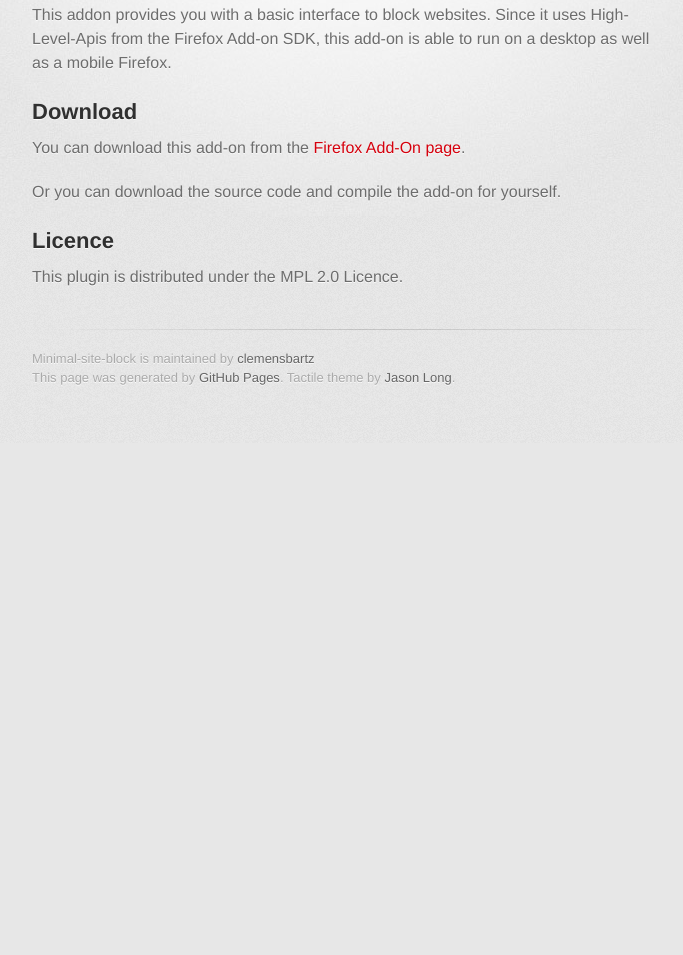
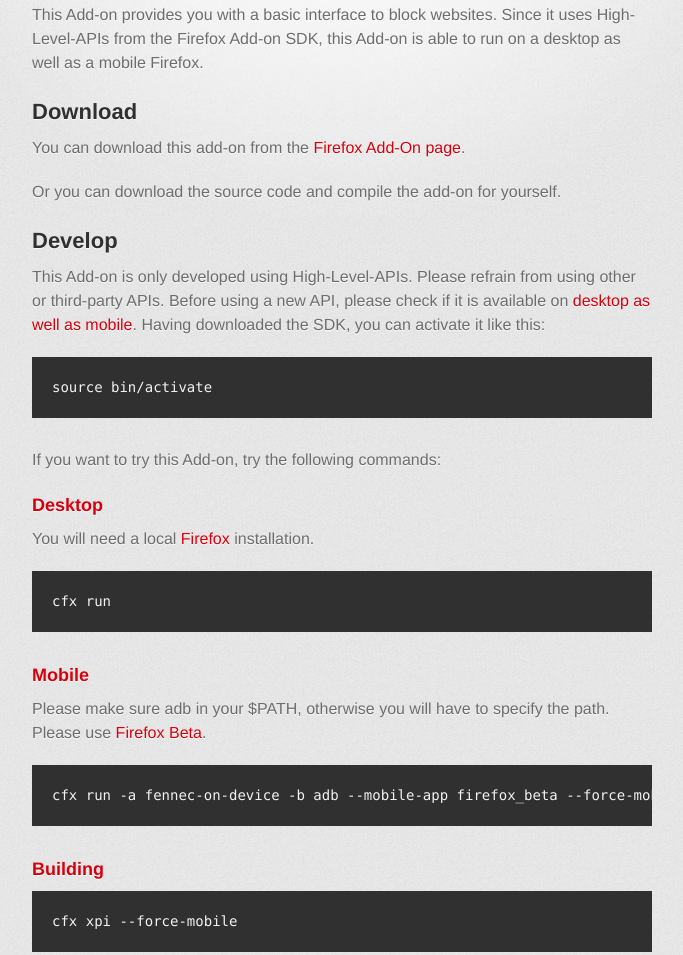
Before and after one commit to jskulski/minimal-site-block, a plain HTML site: page index.html in a window 1280 px wide. Shown: the part 357-1312 px from the top of the page, without its empty margins (298-981 px from the left). Before the commit the page ends 800 px from the top, so only its background shows below. Drawn offline with Linux system fonts and the light colour scheme; a web font is replaced by a local one.

```diff
--- a/index.html
+++ b/index.html
@@ -4,9 +4,9 @@
     <meta charset='utf-8'>
     <meta http-equiv="X-UA-Compatible" content="chrome=1">
     <link href='https://fonts.googleapis.com/css?family=Chivo:900' rel='stylesheet' type='text/css'>
-    <link rel="stylesheet" type="text/css" href="stylesheets/stylesheet.css" media="screen" />
-    <link rel="stylesheet" type="text/css" href="stylesheets/pygment_trac.css" media="screen" />
-    <link rel="stylesheet" type="text/css" href="stylesheets/print.css" media="print" />
+    <link rel="stylesheet" type="text/css" href="stylesheets/stylesheet.css" media="screen">
+    <link rel="stylesheet" type="text/css" href="stylesheets/pygment_trac.css" media="screen">
+    <link rel="stylesheet" type="text/css" href="stylesheets/print.css" media="print">
     <!--[if lt IE 9]>
     <script src="//html5shiv.googlecode.com/svn/trunk/html5.js"></script>
     <![endif]-->
@@ -37,7 +37,7 @@
 <h2>
 <a name="introduction" class="anchor" href="#introduction"><span class="octicon octicon-link"></span></a>Introduction</h2>
 
-<p>This addon provides you with a basic interface to block websites. Since it uses High-Level-Apis from the Firefox Add-on SDK, this add-on is able to run on a desktop as well as a mobile Firefox.</p>
+<p>This Add-on provides you with a basic interface to block websites. Since it uses High-Level-APIs from the Firefox Add-on SDK, this Add-on is able to run on a desktop as well as a mobile Firefox.</p>
 
 <h2>
 <a name="download" class="anchor" href="#download"><span class="octicon octicon-link"></span></a>Download</h2>
@@ -45,6 +45,39 @@
 <p>You can download this add-on from the <a href="https://addons.mozilla.org/firefox/addon/minimal-site-block/">Firefox Add-On page</a>.</p>
 
 <p>Or you can download the source code and compile the add-on for yourself.</p>
+
+<h2>
+<a name="develop" class="anchor" href="#develop"><span class="octicon octicon-link"></span></a>Develop</h2>
+
+<p>This Add-on is only developed using High-Level-APIs. Please refrain from using other or third-party APIs. Before using a new API, please check if it is available on <a href="https://developer.mozilla.org/en-US/Add-ons/SDK/Tutorials/Mobile_development">desktop as well as mobile</a>.
+Having downloaded the SDK, you can activate it like this:</p>
+
+<pre><code>source bin/activate
+</code></pre>
+
+<p>If you want to try this Add-on, try the following commands:</p>
+
+<h3>
+<a name="desktop" class="anchor" href="#desktop"><span class="octicon octicon-link"></span></a>Desktop</h3>
+
+<p>You will need a local <a href="https://www.mozilla.org/firefox">Firefox</a> installation.</p>
+
+<pre><code>cfx run
+</code></pre>
+
+<h3>
+<a name="mobile" class="anchor" href="#mobile"><span class="octicon octicon-link"></span></a>Mobile</h3>
+
+<p>Please make sure adb in your $PATH, otherwise you will have to specify the path. Please use <a href="https://play.google.com/store/apps/details?id=org.mozilla.firefox_beta">Firefox Beta</a>.</p>
+
+<pre><code>cfx run -a fennec-on-device -b adb --mobile-app firefox_beta --force-mobile
+</code></pre>
+
+<h3>
+<a name="building" class="anchor" href="#building"><span class="octicon octicon-link"></span></a>Building</h3>
+
+<pre><code>cfx xpi --force-mobile
+</code></pre>
 
 <h2>
 <a name="licence" class="anchor" href="#licence"><span class="octicon octicon-link"></span></a>Licence</h2>
```
Also changed, not shown: params.json (+1 -1 lines).
